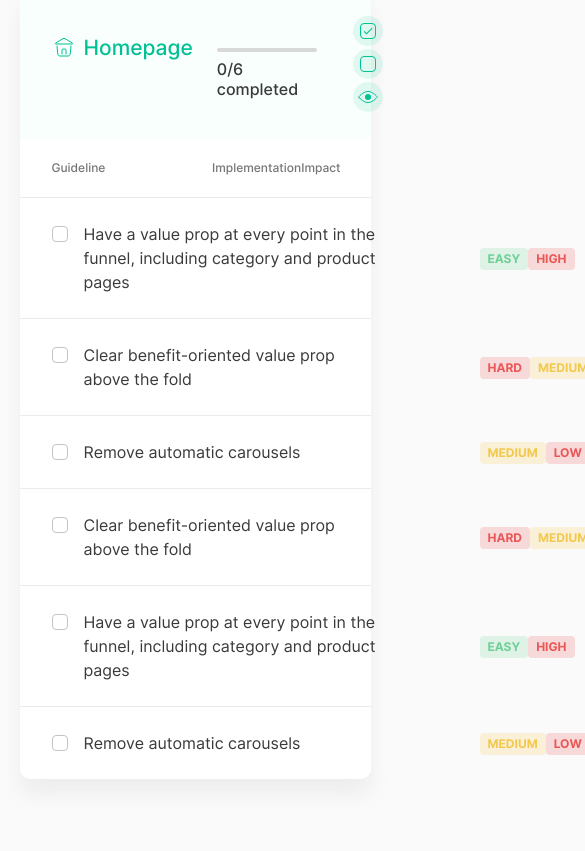
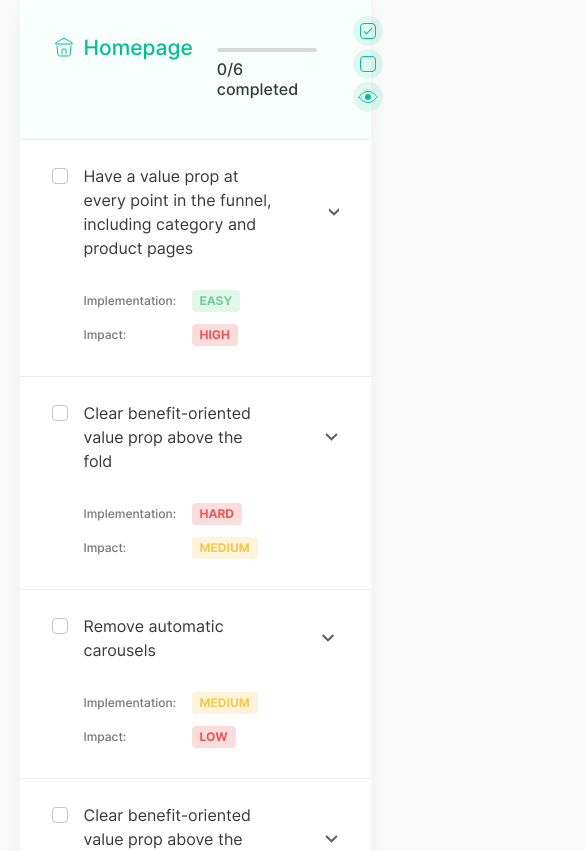
Before and after one commit to vladkyshkan/Ecommerce-UX-Checklist, a React (Create React App) app: page / in a window 390 px wide. Shown: the part 1020-1871 px from the top of the page, 585 px wide, since content can reach past the window. Built offline with nearby package versions, Linux system fonts and the light colour scheme.

Commit message:
Added responsive design > 768px

```diff
--- a/src/components/Category.js
+++ b/src/components/Category.js
@@ -23,22 +23,37 @@ const CategoryContent = styled.div`
 
 const CategoryTableTitles = styled.div`
   display: flex;
-  margin-left: 32px;
+
+  @media only screen and (max-width: 820px) {
+    display: none;
+  }
 
   ${H5}:first-child {
-    /* width: 432px;
-    margin-right: 96px; */
-    width: 528px;
+    width: 432px;
+    margin-right: 96px;
+    margin-left: 32px;
 
     @media only screen and (max-width: 1024px) {
-      width: 428px;
+      width: 380px;
+      margin-right: 48px;
+    }
+
+    @media only screen and (max-width: 875px) {
+      width: 332px;
     }
   }
 
   // prettier-ignore
-  ${H5}:nth-child(2), ${H5}:nth-child(3) {
-    flex-basis: 185px;
-    /* margin-right: 96px; */
+  ${H5}:nth-child(2) {
+    margin-right: 96px;
+
+    @media only screen and (max-width: 1024px) {
+      margin-right: 64px;
+    }
+
+    @media only screen and (max-width: 910px) {
+      margin-right: 48px;
+    }
   }
 `;
 
--- a/src/components/CategoryItem.js
+++ b/src/components/CategoryItem.js
@@ -8,7 +8,17 @@ import {
 import Checkbox from "./Checkbox";
 import ImplementationTag from "./ImplementationTag";
 import ImpactTag from "./ImpactTag";
+import Image from "./Image";
 import styled from "styled-components";
+
+const H5 = styled.h5`
+  font-size: 12px;
+  line-height: 18px;
+  font-weight: 500;
+  color: ${props => props.theme.colors.h5};
+  margin: 8px 8px 8px 0;
+  width: 100px;
+`;
 
 const CategoryItemStyle = styled.div`
   display: flex;
@@ -39,6 +49,14 @@ const CategoryItemDescription = styled.span`
   @media only screen and (max-width: 1024px) {
     width: 300px;
   }
+
+  @media only screen and (max-width: 875px) {
+    margin-right: 48px;
+  }
+
+  @media only screen and (max-width: 820px) {
+    width: 90%;
+  }
 `;
 
 const AccordionItemButtonStyle = styled(AccordionItemButton)`
@@ -47,10 +65,11 @@ const AccordionItemButtonStyle = styled(AccordionItemButton)`
   background-image: ${props => props.theme.icons.categoryArrow};
   background-position: 50% 50%;
   background-repeat: no-repeat;
+  margin-left: auto;
 
-  /* [aria-expanded="true"] {
+  &[aria-expanded="true"] {
     transform: rotate(180deg);
-  } */
+  }
 
   :hover {
     cursor: pointer;
@@ -64,9 +83,25 @@ const AccordionItemButtonStyle = styled(AccordionItemButton)`
 const AccordionItemPanelStyle = styled(AccordionItemPanel)`
   background: ${props => props.theme.colors.categoryDescriptionBg};
   color: ${props => props.theme.colors.categoryDescription};
-  padding: 16px 64px;
+  padding: 32px 64px;
   font-size: 14px;
   line-height: 21px;
+`;
+
+const TagsMobile = styled.div`
+  display: none;
+
+  @media only screen and (max-width: 820px) {
+    /* display: flex;
+    padding: 0 64px 24px; */
+    display: block;
+    padding: 0 64px 24px;
+
+    div {
+      display: flex;
+      align-items: center;
+    }
+  }
 `;
 
 class CategoryItem extends Component {
@@ -79,6 +114,7 @@ class CategoryItem extends Component {
       text,
       implementation,
       impact,
+      image,
       description,
       link
     } = this.props.details;
@@ -104,7 +140,21 @@ class CategoryItem extends Component {
             <ImpactTag details={impact} checked={this.props.isChecked} />
             <AccordionItemButtonStyle />
           </CategoryItemStyle>
+          <TagsMobile>
+            <div>
+              <H5>Implementation:</H5>
+              <ImplementationTag
+                details={implementation}
+                checked={this.props.isChecked}
+              />
+            </div>
+            <div>
+              <H5>Impact:</H5>
+              <ImpactTag details={impact} checked={this.props.isChecked} />
+            </div>
+          </TagsMobile>
           <AccordionItemPanelStyle>
+            {image ? <Image src={image} /> : null}
             {description}
             <a href={link} target="_blank" rel="noopener noreferrer">
               Read more.
--- /dev/null
+++ b/src/components/Image.js
@@ -0,0 +1,18 @@
+import React from "react";
+import styled from "styled-components";
+
+const ImageContainer = styled.div`
+  img {
+    max-width: 100%;
+    height: auto;
+    margin-bottom: 24px;
+  }
+`;
+
+const Image = props => (
+  <ImageContainer>
+    <img src={props.src} alt="" />
+  </ImageContainer>
+);
+
+export default Image;
--- a/src/components/ImpactTag.js
+++ b/src/components/ImpactTag.js
@@ -2,7 +2,7 @@ import React from "react";
 import { TagContainer, Tag } from "./Tag";
 
 const ImpactTag = props => (
-  <TagContainer>
+  <TagContainer hide>
     <Tag details={props.details} checked={props.checked}>
       {props.details}
     </Tag>
--- a/src/components/ImplementationTag.js
+++ b/src/components/ImplementationTag.js
@@ -2,7 +2,7 @@ import React from "react";
 import { TagContainer, Tag } from "./Tag";
 
 const ImplementationTag = props => (
-  <TagContainer>
+  <TagContainer hide>
     <Tag details={props.details} checked={props.checked}>
       {props.details}
     </Tag>
--- a/src/components/Tag.js
+++ b/src/components/Tag.js
@@ -24,7 +24,21 @@ const handleBackground = details => {
 
 const TagContainer = styled.div`
   display: block;
-  flex-basis: 185px;
+  width: 89px;
+  margin-right: 96px;
+
+  @media only screen and (max-width: 1024px) {
+    margin-right: 64px;
+  }
+
+  @media only screen and (max-width: 910px) {
+    margin-right: 48px;
+  }
+
+  @media only screen and (max-width: 820px) {
+    display: ${props => (props.hide ? "none" : "block")};
+    margin-right: 0;
+  }
 `;
 
 const Tag = styled.div`
--- a/src/components/themes/dark.js
+++ b/src/components/themes/dark.js
@@ -10,7 +10,7 @@ export default {
     categoryBg: "rgb(44, 53, 64)",
     categoryHeading: "rgba(20, 25, 34, 0.5)",
     categoryItemBorder: "rgba(255, 255, 255, 0.1)",
-    categoryDescriptionBg: "rgba(40, 48, 59)",
+    categoryDescriptionBg: "rgba(27, 33, 44)",
     categoryDescription: "rgba(255, 255, 255, 0.8)",
     progressBarBg: "rgb(52, 62, 76)",
     tooltip: "rgba(255, 255, 255, 1)",
--- a/src/components/themes/light.js
+++ b/src/components/themes/light.js
@@ -10,7 +10,7 @@ export default {
     categoryBg: "rgb(255, 255, 255)",
     categoryHeading: "rgba(236, 255, 244, 0.3)",
     categoryItemBorder: "rgba(58, 58, 58, 0.1)",
-    categoryDescriptionBg: "rgba(250, 250, 250)",
+    categoryDescriptionBg: "rgba(240, 240, 240)",
     categoryDescription: "rgba(58, 58, 58, 1)",
     progressBarBg: "rgb(216, 216, 216)",
     tooltip: "rgba(58, 58, 58, 1)",
--- a/src/guidelines.js
+++ b/src/guidelines.js
@@ -7,6 +7,7 @@ const guidelines = {
           "Have a value prop at every point in the funnel, including category and product pages",
         implementation: "easy",
         impact: "high",
+        image: "images/image1.png",
         description:
           "Put your most compelling content above the fold. What makes your product or service interesting and valuable? Most people can and do scroll. Don’t be afraid to put content and even calls to action below the fold. ",
         link:
@@ -27,6 +28,7 @@ const guidelines = {
         text: "Remove automatic carousels",
         implementation: "medium",
         impact: "low",
+        image: "images/image1.png",
         description:
           "Almost all of the testing I’ve managed has proven content delivered via carousels to be missed by users. Few interact with them and many comment that they look like adverts and so we’ve witnessed the banner blindness concept in full effect. In terms of space saving and content promotion a lot of competing messages get delivered in a single position that can lead to focus being lost. ",
         link:
```
Also changed, not shown: public/images/image1.png (added).
